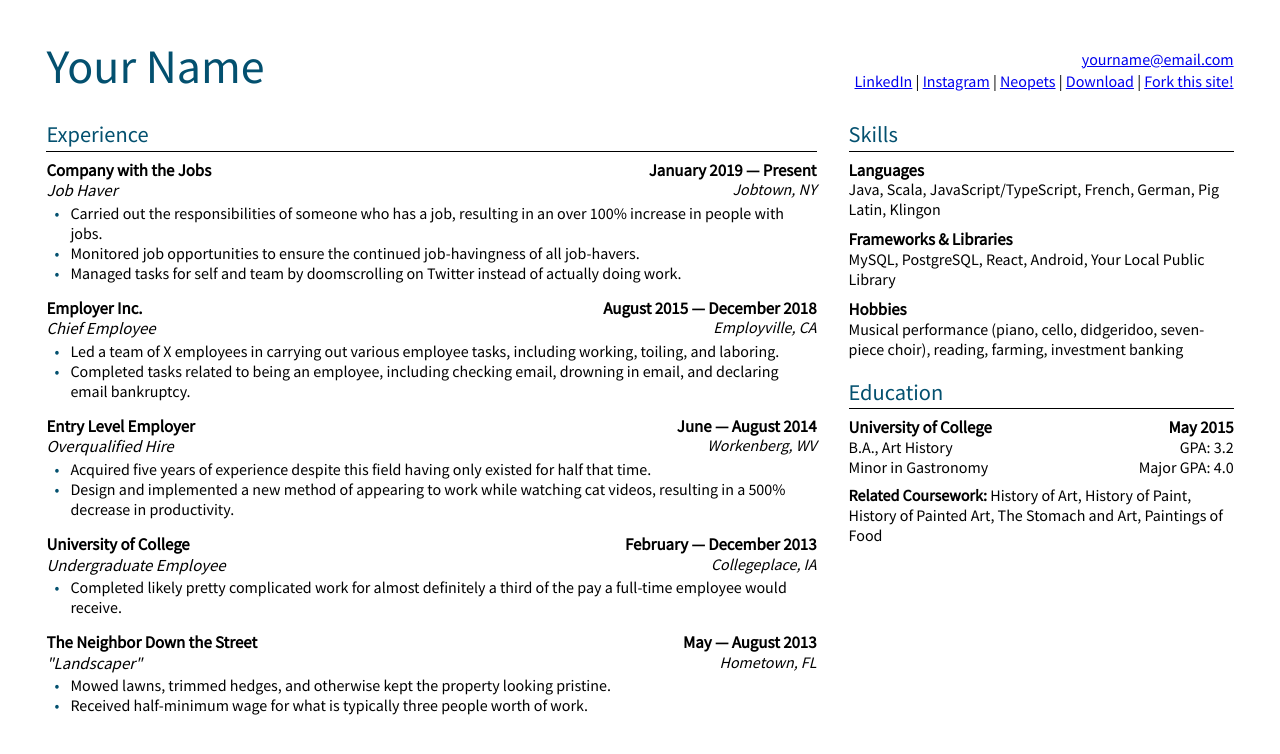
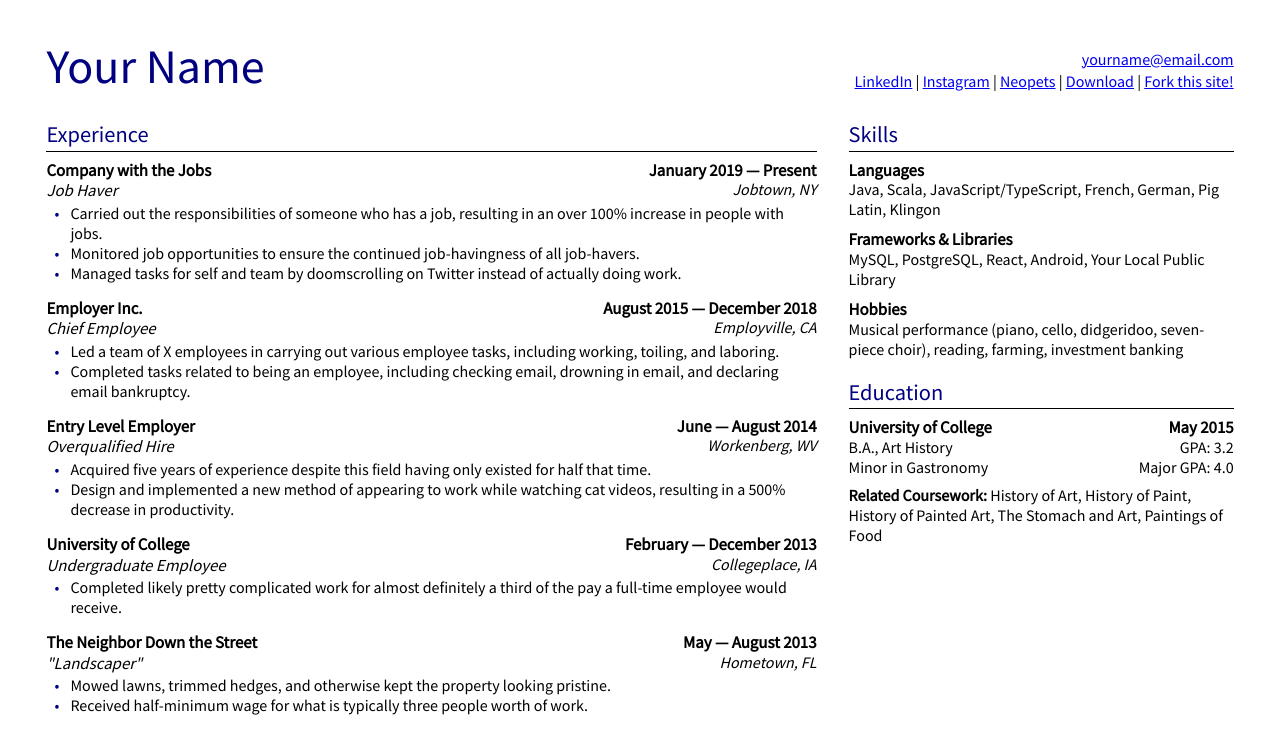
Before and after one commit to mklevin/react-resume, a React (Create React App) app: page / in a window 1280 px wide. Shown: the top 754 px of the page. Built offline with nearby package versions, Linux system fonts and the light colour scheme.

Commit message:
Made the blue bluer

```diff
--- a/src/App.scss
+++ b/src/App.scss
@@ -2,7 +2,7 @@
 
 $textColor: black;
 $backgroundColor: white;
-$highlightColor: #03506f;
+$highlightColor: navy;
 
 /** universal scaling constants */
 $boldFontSize: 1.05rem;
```
